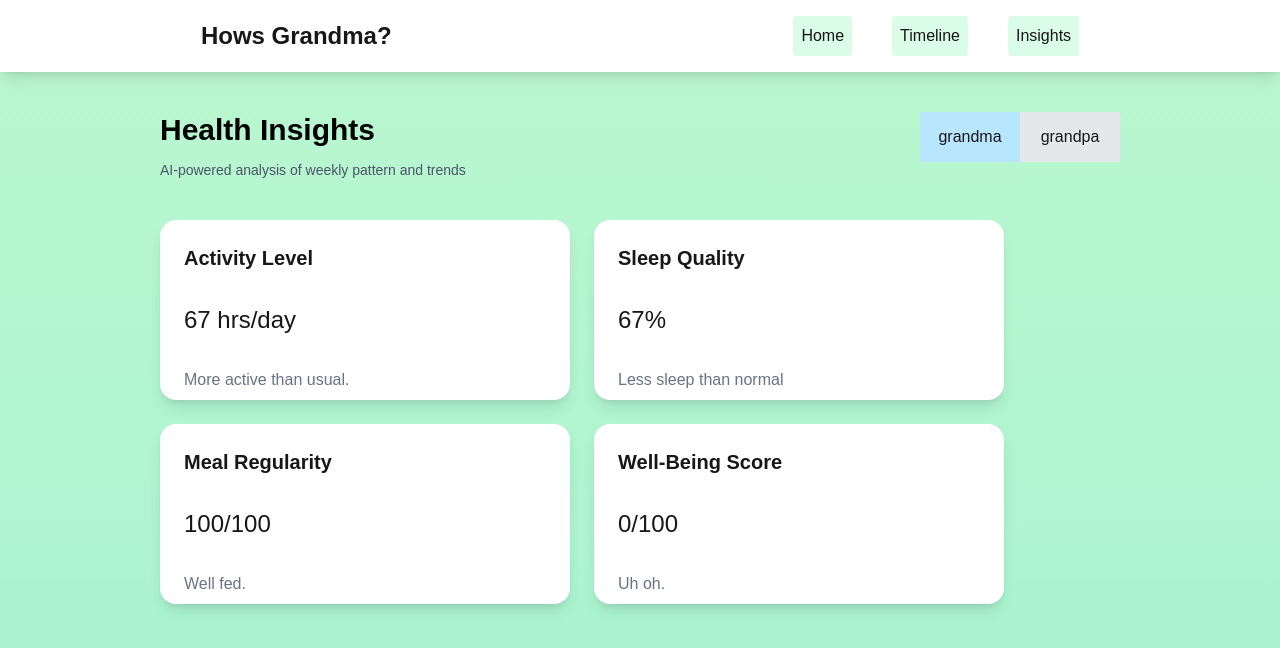
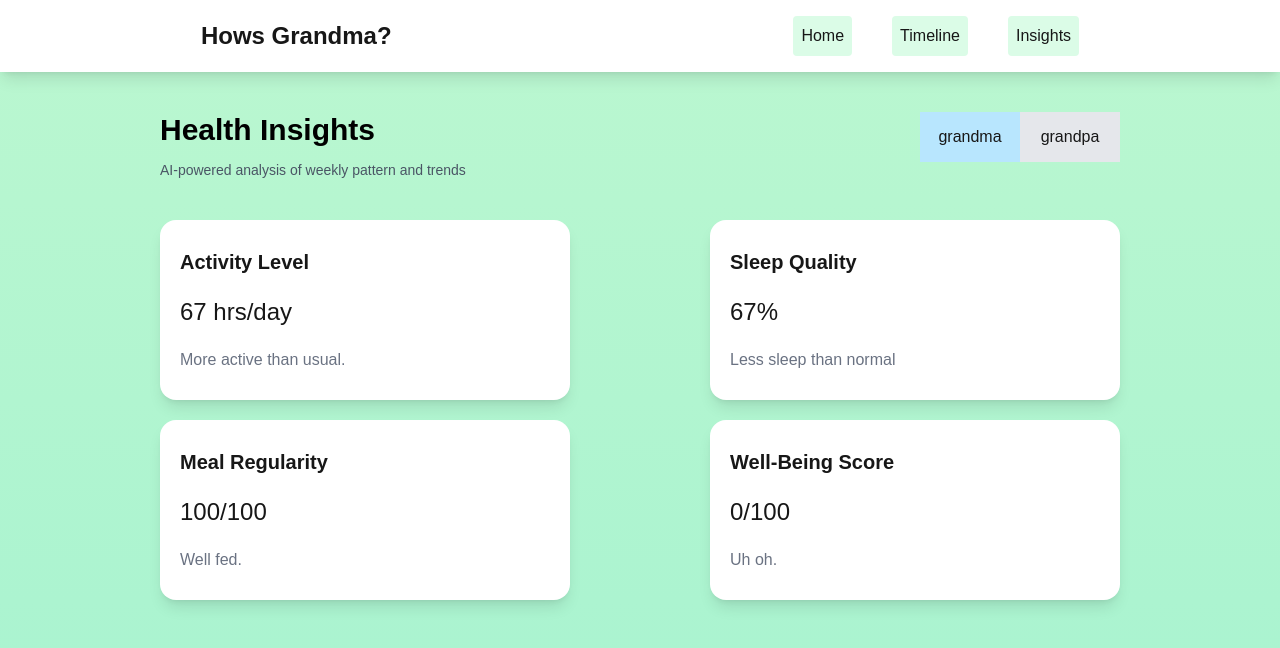
Before and after one commit to Humbertxx/hack_usf, a Next.js app in the folder frontend/: page /Insights in a window 1280 px wide. Shown: the top 648 px of the page. Built offline with nearby package versions, Linux system fonts and the light colour scheme.

Commit message:
andrewfixessmh

```diff
--- a/frontend/app/Insights/page.tsx
+++ b/frontend/app/Insights/page.tsx
@@ -1,10 +1,8 @@
 "use client";
 import InsightCard from "../components/InsightCard";
-import { useState } from 'react'
-
+import { useState } from "react";
 
 export default function Home() {
-
   const [grandma, setGrandma] = useState(true);
   const [grandpa, setGrandpa] = useState(false);
 
@@ -22,23 +20,26 @@ export default function Home() {
           </div>
 
           <div className="flex gap-0 w-[200px] h-[50px] rounded-2xl border-0 bg-gray-200 justify-center">
-            <button onClick={() => { setGrandma(!grandma);}}
-            className={`hover:shadow w-[50%] h-full hover:scale-110 transition duration-100 ease-in ${grandma ? "bg-sky-200" : "bg-gray-200"}`}
+            <button
+              onClick={() => {
+                setGrandma(!grandma);
+              }}
+              className={`hover:shadow w-[50%] h-full hover:scale-110 transition duration-100 ease-in ${grandma ? "bg-sky-200" : "bg-gray-200"}`}
             >
               grandma
             </button>
 
-              <button onClick={() => {
+            <button
+              onClick={() => {
                 setGrandpa(!grandpa);
               }}
               className={`hover:shadow w-[50%] h-full hover:scale-110 transition duration-100 ease-in ${grandpa ? "bg-sky-200" : "bg-gray-200"}`}
-              >
-                grandpa
+            >
+              grandpa
             </button>
           </div>
-
         </div>
-        <div className="flex justify-start gap-5 w-[90%] md:w-[80%]">
+        <div className="flex flex-wrap justify-between items-center gap-5 w-[90%] md:w-[80%]">
           <InsightCard />
         </div>
       </div>
@@ -46,7 +47,6 @@ export default function Home() {
   );
 }
 
-
 /*
             className={`w-[200px] h-[50px] rounded-lg transition duration-100 border-0 ease-in
               ${grandma ? "bg-sky-200 shadow scale-105" : "bg-sky-50"}
--- a/frontend/app/components/InsightCard.tsx
+++ b/frontend/app/components/InsightCard.tsx
@@ -1,5 +1,4 @@
 "use client";
-
 
 export default function InsightCard() {
   const titleData = [
@@ -28,33 +27,26 @@ export default function InsightCard() {
     },
   ];
 
-
-
-
   return (
     <>
-
-    <div className ="flex flex-wrap gap-6">
-        {titleData.map((item,index) => (
-            <div key={index} className="shadow-lg 2xl:w-[820px] 2xl:h-[360px] md:w-[410px] md:h-[180px] bg-white rounded-2xl hover:shadow-2xl">
-                <p className="ml-6 mt-6 font-bold text-xl">{item.name}</p>
-                <p className="ml-6 mt-8 text-2xl">{item.measurement}</p>
-                <p className="ml-6 mt-8 text-base text-gray-500">{item.description}</p>
-            </div>
-        ))}
-    </div>
-
-
+      {titleData.map((item, index) => (
+        <div
+          key={index}
+          className="flex flex-col p-5 items-start gap-5 justify-center shadow-lg 2xl:w-[620px] 2xl:h-[240px] md:w-[410px] md:h-[180px] bg-white rounded-2xl hover:shadow-2xl"
+        >
+          <p className="font-bold text-xl">{item.name}</p>
+          <p className="text-2xl">{item.measurement}</p>
+          <p className="text-base text-gray-500">{item.description}</p>
+        </div>
+      ))}
     </>
   );
 }
 
 // <div className="flex items-center justify-center gap-6 flex-wrap p-1 mt-5"> old top div
+// <div className="flex flex-wrap items-center justify-start gap-6 w-full h-full">
 
-
-
-
-    /*
+/*
       <div className="shadow-lg w-[410px] h-[180px] bg-white rounded-2xl hover:shadow-2xl">
         <p className="ml-6 mt-6 font-bold text-xl">Activity Level</p>
         <p className="ml-6 mt-8 text-2xl">67 hrs/day</p>
```
